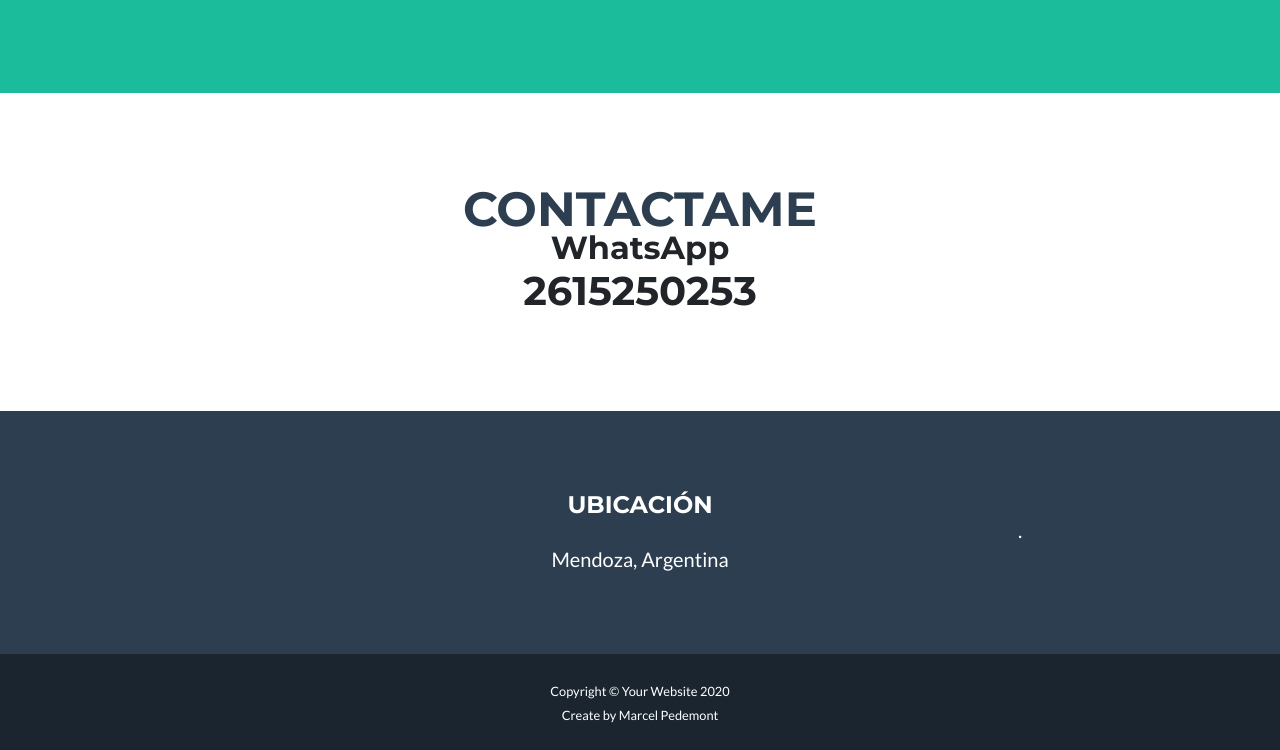
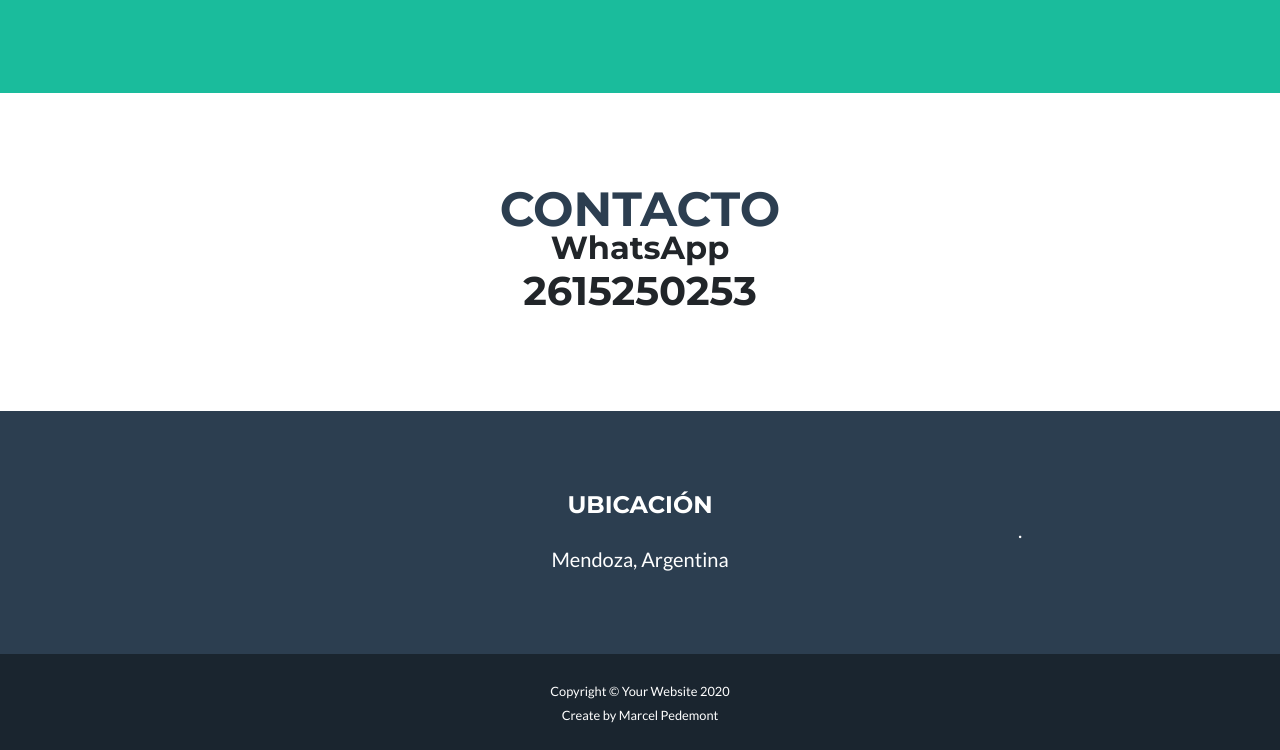
Before and after one commit to Marcel-Pedemont/pagina, a plain HTML site: page index.html in a window 1280 px wide. Shown: the part 2121-2871 px from the top of the page. Drawn offline with nearby package versions, Linux system fonts and the light colour scheme.

Commit message:
Add files via upload

```diff
--- a/index.html
+++ b/index.html
@@ -139,7 +139,7 @@
         <section class="page-section" id="contact">
             <div class="container">
                 <!-- Contact Section Heading-->
-                <h2 class="page-section-heading text-center text-uppercase text-secondary mb-0">Contactame</h2>
+                <h2 class="page-section-heading text-center text-uppercase text-secondary mb-0">Contacto</h2>
                 <!-- Icon Divider-->
                 <!-- <div class="divider-custom"> -->
                     <!-- <div class="divider-custom-line"></div> -->
```
